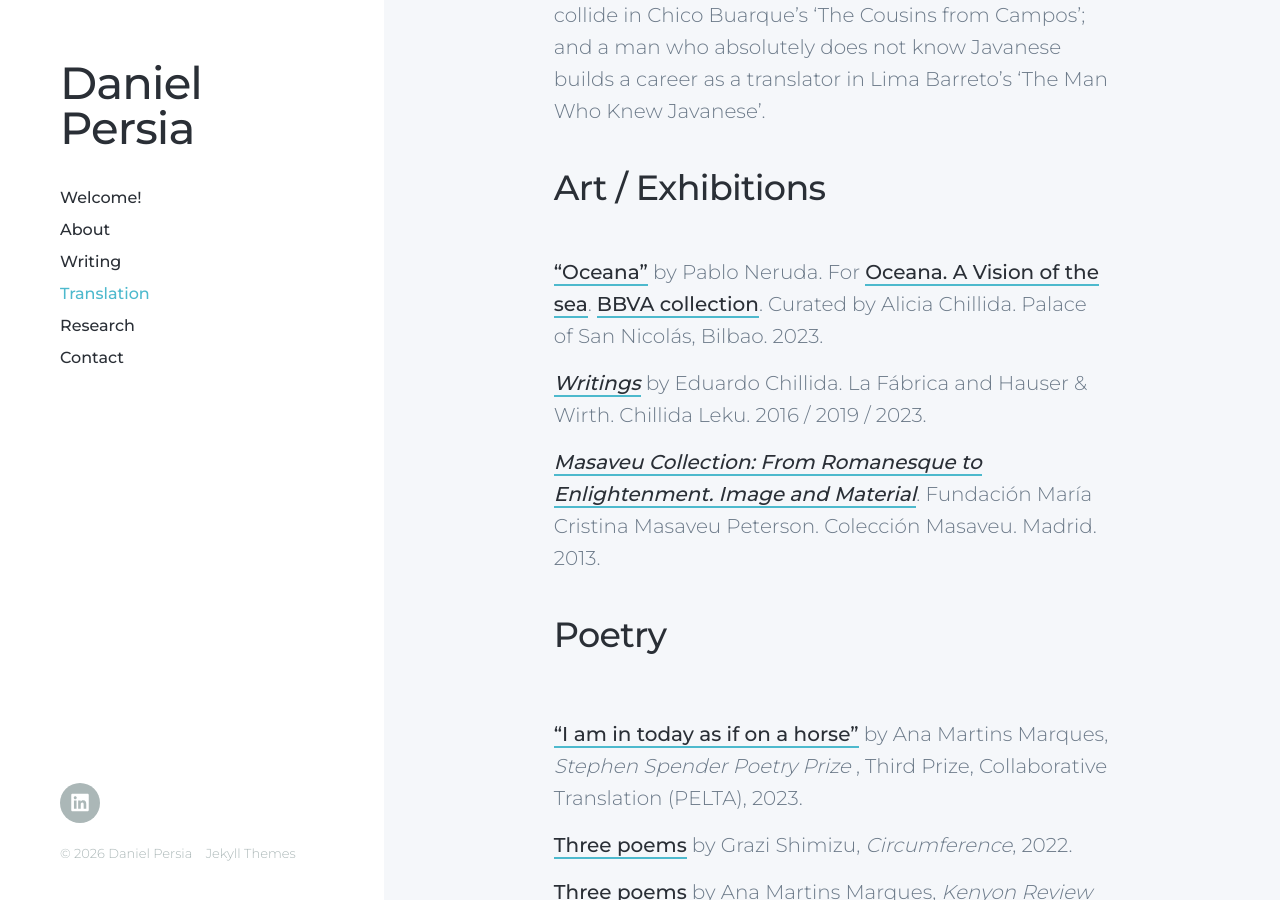
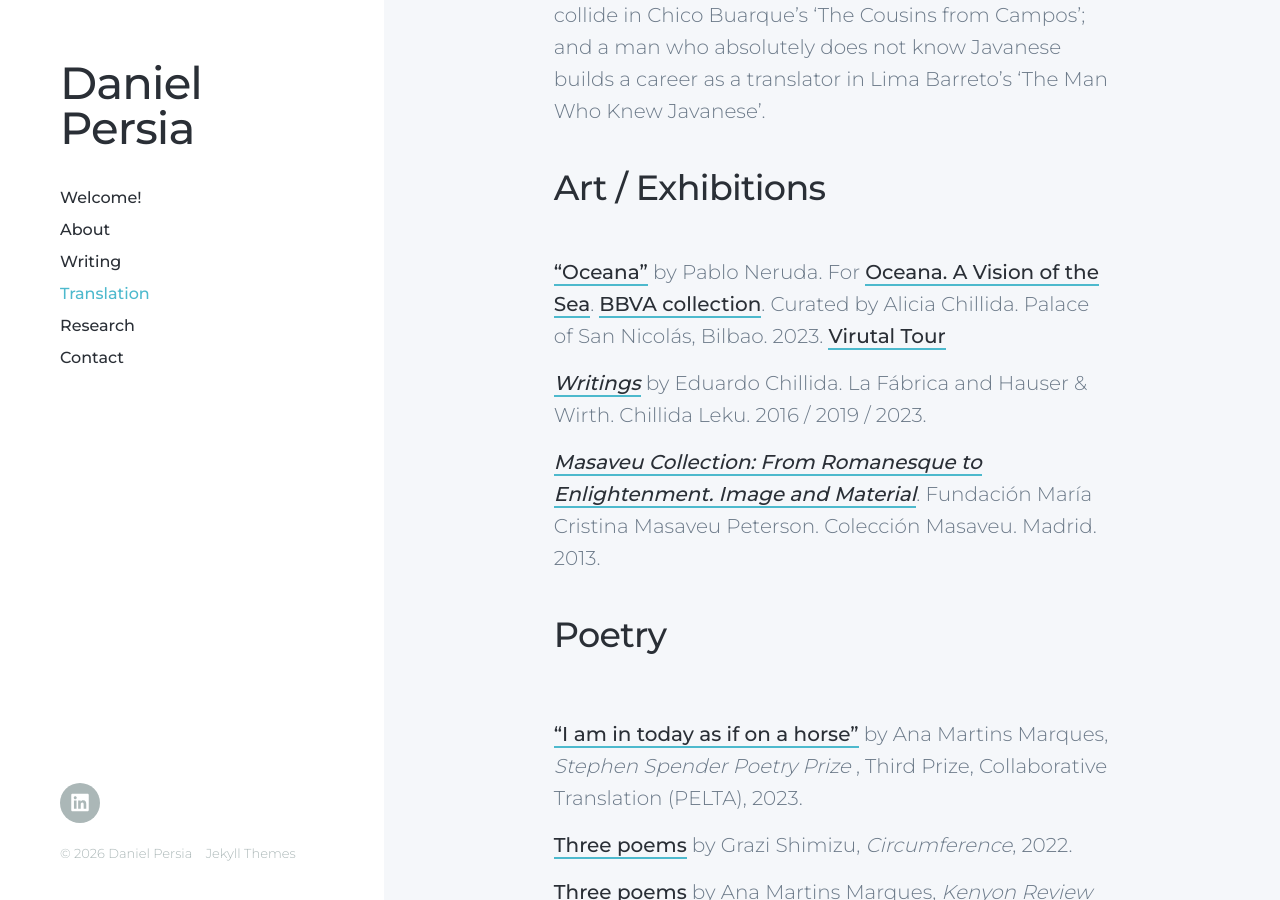
Before and after one commit to danielpersia/danielpersia.github.io, a Jekyll site: the page built from _pages/translations.md, in a window 1280 px wide and 900 px high, scrolled down 3558 px. Built offline with Jekyll 4.4.1, drawn with Linux system fonts in a browser that asks for light colours; nearby versions of some CDN libraries.

Commit message:
Update translations.md

```diff
--- a/_pages/translations.md
+++ b/_pages/translations.md
@@ -51,7 +51,8 @@ Spanning 150 years of Brazilian history, these stories are a thrilling cross-sec
 
 ## Art / Exhibitions
 <br>
-["Oceana"](https://www.coleccionbbva.com/wp-content/uploads/2023/06/Oceana-Pablo-Neruda.pdf) by Pablo Neruda. For [Oceana. A Vision of the sea](https://aliciachillida.es/en/exhibitions/oceana-a-vision-of-the-sea-in-the-bbva-collection/). [BBVA collection](https://www.coleccionbbva.com/en/exposicion_fisica/oceana-a-vision-of-the-sea-in-the-bbva-collection/). Curated by Alicia Chillida. Palace of San Nicolás, Bilbao. 2023.
+["Oceana"](https://www.coleccionbbva.com/wp-content/uploads/2023/06/Oceana-Pablo-Neruda.pdf) by Pablo Neruda. For [Oceana. A Vision of the Sea](https://aliciachillida.es/en/exhibitions/oceana-a-vision-of-the-sea-in-the-bbva-collection/). [BBVA collection](https://www.coleccionbbva.com/en/exposicion_fisica/oceana-a-vision-of-the-sea-in-the-bbva-collection/). Curated by Alicia Chillida. Palace of San Nicolás, Bilbao. 2023. [Virutal Tour](https://my.matterport.com/show/?m=pEUH6Nyt3Q4)
+
 
 [*Writings*](https://shop.museochillidaleku.com/products/escritos) by Eduardo Chillida. La Fábrica and Hauser & Wirth. Chillida Leku. 2016 / 2019 / 2023.
 
```
